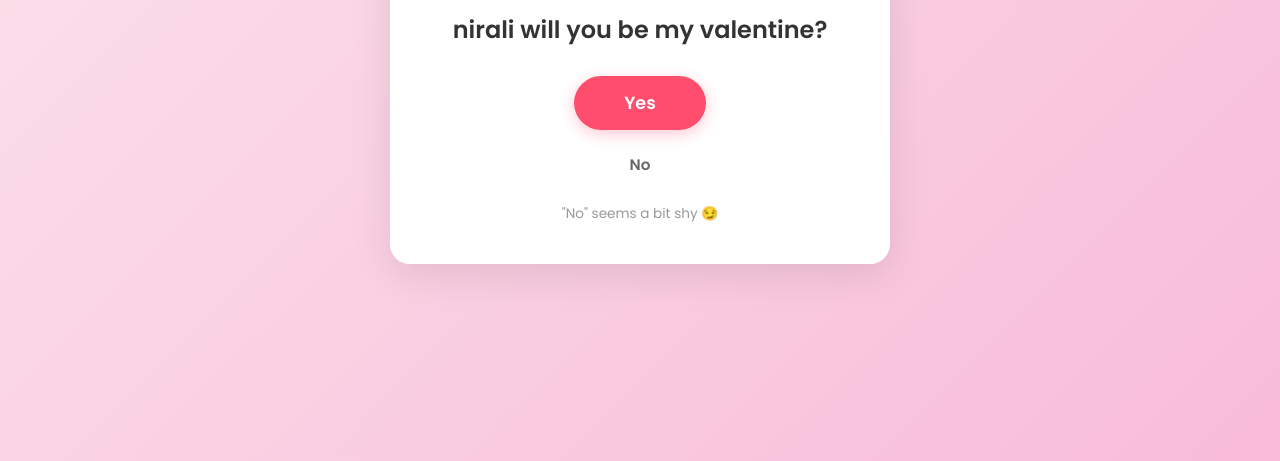
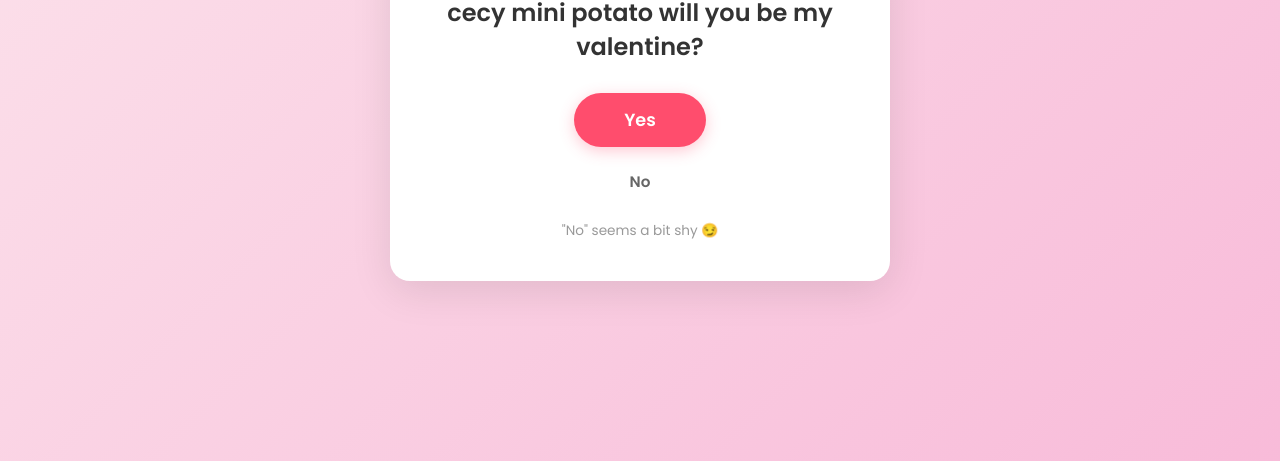
Before and after one commit to isaackdamian/mini, a plain HTML site: page index.html in a window 1280 px wide. Shown: the part 339-800 px from the top of the page. Drawn offline with Linux system fonts and the light colour scheme.

Commit message:
Update name to cecy mini potato

```diff
--- a/index.html
+++ b/index.html
@@ -1,5 +1,6 @@
 <!DOCTYPE html>
 <html lang="en">
+
 <head>
     <meta charset="UTF-8">
     <meta name="viewport" content="width=device-width, initial-scale=1.0">
@@ -9,6 +10,7 @@
     <link href="https://fonts.googleapis.com/css2?family=Poppins:wght@400;600;700&display=swap" rel="stylesheet">
     <link rel="stylesheet" href="style.css">
 </head>
+
 <body>
     <main class="container">
         <!-- Question Card -->
@@ -20,7 +22,7 @@
             </div>
 
             <!-- Question Text -->
-            <h1 class="question">nirali will you be my valentine?</h1>
+            <h1 class="question">cecy mini potato will you be my valentine?</h1>
 
             <!-- Buttons Container -->
             <div class="buttons">
@@ -41,18 +43,20 @@
             </div>
 
             <!-- Question Text -->
-            <h1 class="question">nirali will you be my valentine?</h1>
+            <h1 class="question">cecy mini potato will you be my valentine?</h1>
 
             <!-- Success Message -->
             <p class="success-text">YAY! 🎉</p>
 
             <!-- Celebration GIF -->
             <div class="gif-container">
-                <img src="https://media.giphy.com/media/v1.Y2lkPTc5MGI3NjExcDd2Z2RqbGdqcnFyaWN0NnZxcjFxbTNuNnFwNGRqMHNyNnF0bXFxZiZlcD12MV9pbnRlcm5hbF9naWZfYnlfaWQmY3Q9Zw/artj92V8o75VPL7AeQ/giphy.gif" alt="Celebration" class="celebration-gif">
+                <img src="https://media.giphy.com/media/v1.Y2lkPTc5MGI3NjExcDd2Z2RqbGdqcnFyaWN0NnZxcjFxbTNuNnFwNGRqMHNyNnF0bXFxZiZlcD12MV9pbnRlcm5hbF9naWZfYnlfaWQmY3Q9Zw/artj92V8o75VPL7AeQ/giphy.gif"
+                    alt="Celebration" class="celebration-gif">
             </div>
         </div>
     </main>
 
     <script src="script.js"></script>
 </body>
+
 </html>
```
